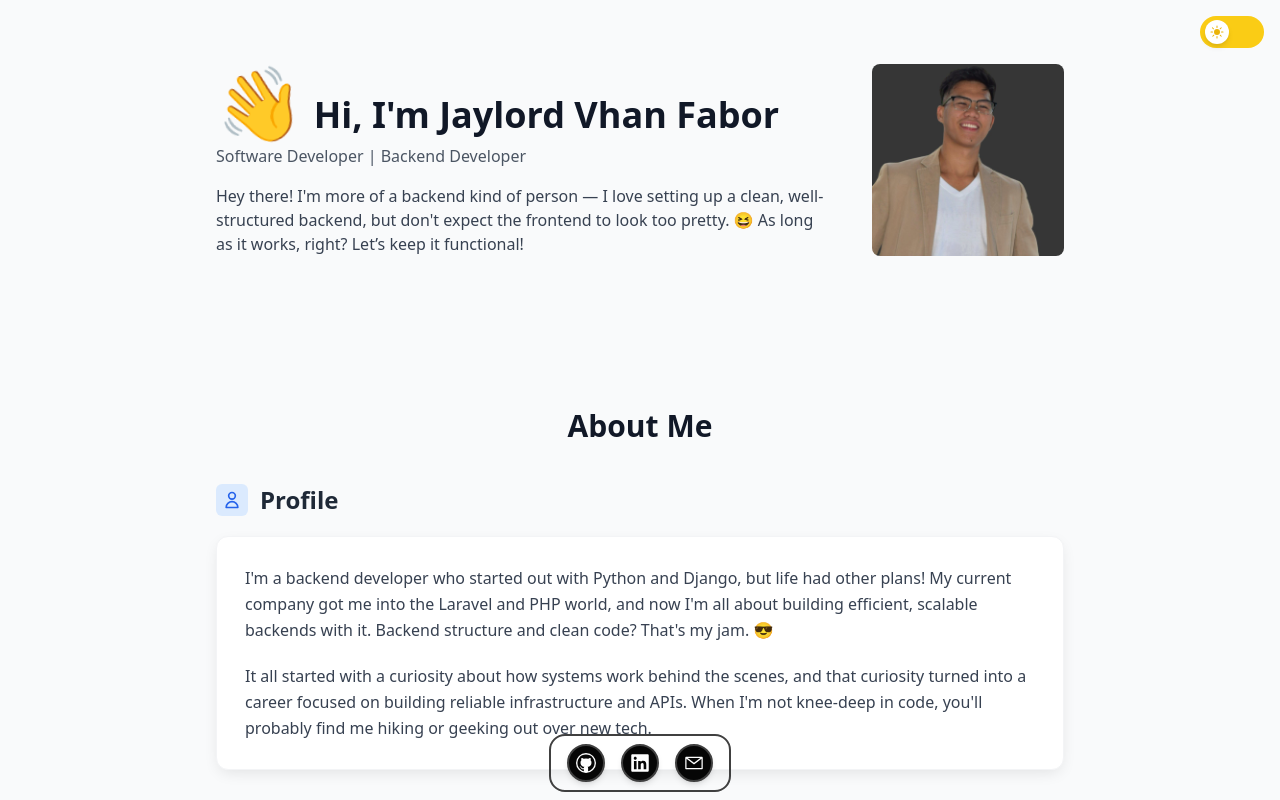
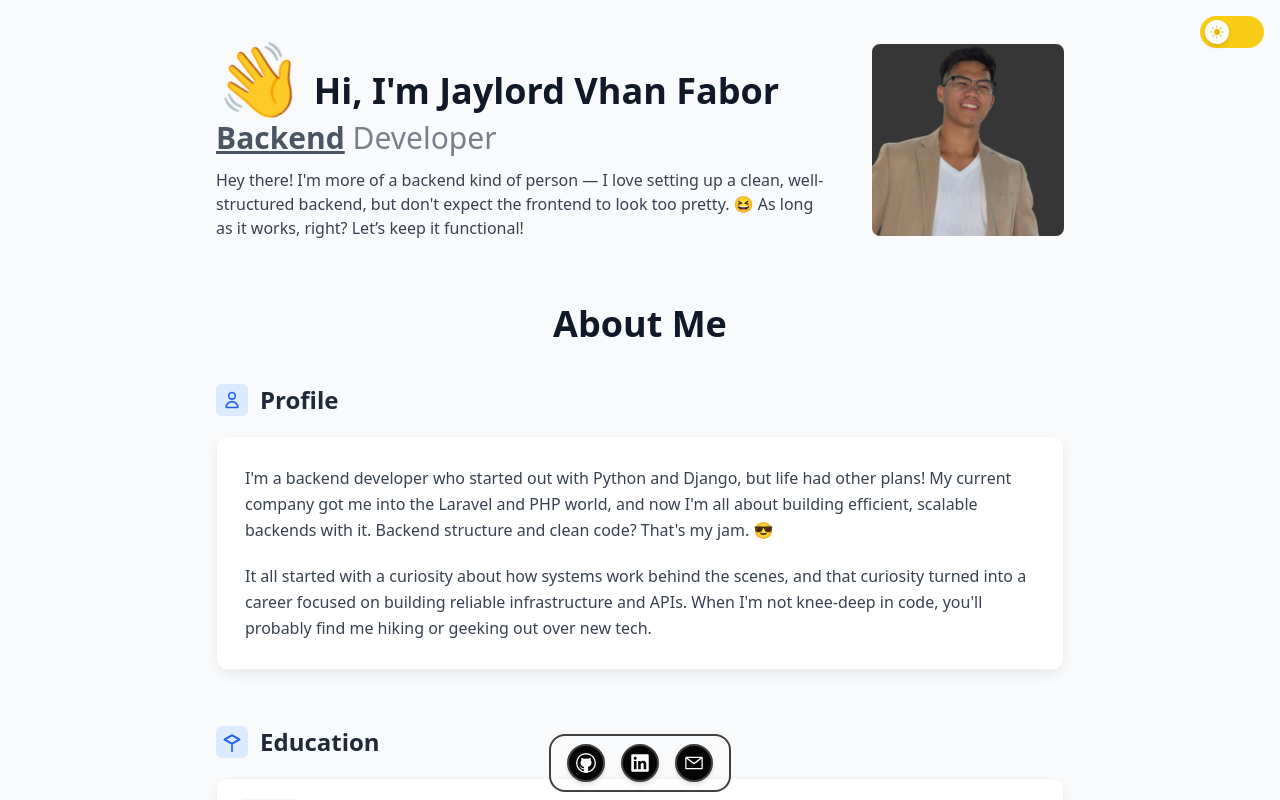
Before and after one commit to JjayFabor/jjayfabor.github.io, a React (Vite) app: page / in a window 1280 px wide. Built offline with nearby package versions, Linux system fonts and the light colour scheme.

Commit message:
[ FIX ] fix some paddings, etc.

```diff
--- a/src/components/About.jsx
+++ b/src/components/About.jsx
@@ -31,9 +31,9 @@ const About = () => {
     };
 
   return (
-      <section id="about" className="py-16 bg-gray-50 dark:bg-gray-900">
+      <section id="about" className="py-4 bg-gray-50 dark:bg-gray-900">
         <div className="p-6 max-w-4xl w-full mx-auto">
-          <h2 className="text-3xl font-bold mb-10 text-center text-gray-900 dark:text-white">About Me</h2>
+          <h2 className="text-4xl font-bold mb-10 text-center text-gray-900 dark:text-white">About Me</h2>
 
           <div className="mb-14">
             <h3 className="text-2xl font-semibold mb-5 text-gray-800 dark:text-gray-200 flex items-center">
--- a/src/components/Bio.jsx
+++ b/src/components/Bio.jsx
@@ -1,6 +1,39 @@
+import React, { useState, useEffect } from 'react';
+
+const ROLES_LIST = ["Software", "Backend"];
+
 const Bio = () => {
+  const [currentRoleIndex, setCurrentRoleIndex] = useState(0);
+  const [displayedText, setDisplayedText] = useState('');
+  const [isDeleting, setIsDeleting] = useState(false);
+  const [typingSpeed, setTypingSpeed] = useState(150);
+  const pauseDuration = 2000;
+
+  useEffect(() => {
+    const handleTyping = () => {
+      const currentRole = ROLES_LIST[currentRoleIndex];
+      if (isDeleting) {
+        setDisplayedText(currentRole.substring(0, displayedText.length - 1));
+        setTypingSpeed(75);
+      } else {
+        setDisplayedText(currentRole.substring(0, displayedText.length + 1));
+        setTypingSpeed(150);
+      }
+
+      if (!isDeleting && displayedText === currentRole) {
+        setTimeout(() => setIsDeleting(true), pauseDuration);
+      } else if (isDeleting && displayedText === '') {
+        setIsDeleting(false);
+        setCurrentRoleIndex((prevIndex) => (prevIndex + 1) % ROLES_LIST.length);
+      }
+    };
+
+    const timer = setTimeout(handleTyping, typingSpeed);
+    return () => clearTimeout(timer);
+  }, [displayedText, isDeleting, currentRoleIndex, typingSpeed, pauseDuration]);
+
   return (
-    <section id="bio" className="py-10 flex items-center justify-center bg-gray-50 dark:bg-gray-900">
+    <section id="bio" className="py-4 pb-0 flex items-center justify-center bg-gray-50 dark:bg-gray-900">
       <div className="p-6 max-w-4xl w-full mx-auto shadow-none bg-transparent">
         <div className="flex flex-col md:flex-row items-center gap-8">
           <div className="flex-1 text-left md:pr-4">
@@ -8,8 +41,9 @@ const Bio = () => {
               <span className="wave-emoji inline-block mr-2 text-7xl">👋</span>
               Hi, I'm Jaylord Vhan Fabor
             </h1>
-            <p className="text-gray-600 dark:text-gray-400 mt-2 mb-4">
-              Software Developer | Backend Developer
+            <p className="text-gray-600 dark:text-gray-400 mt-2 mb-4 h-8 text-3xl">
+              <span className="underline font-extrabold">{displayedText}</span>
+              <span className="animate-pulse"> Developer</span>
             </p>
             <p className="text-gray-700 dark:text-gray-300">
                 Hey there! I'm more of a backend kind of person — I love setting up a clean, well-structured backend,
--- a/src/components/Contact.jsx
+++ b/src/components/Contact.jsx
@@ -49,9 +49,9 @@ const Contact = () => {
   };
 
   return (
-    <section id="contact" className="py-24 relative  bg-gray-50 dark:bg-gray-900">
+    <section id="contact" className="pt-4 pb-16 relative  bg-gray-50 dark:bg-gray-900">
       <div className="max-w-4xl mx-auto px-6">
-        <h2 className="text-3xl font-bold mb-10 text-center text-gray-900 dark:text-white">Get In Touch</h2>
+        <h2 className="text-4xl font-bold mb-10 text-center text-gray-900 dark:text-white">Get In Touch</h2>
         <p className="text-gray-600 dark:text-gray-100 text-center mb-12">
           Have a question or want to work together? Fill out the form below and I'll get back to you as soon as possible.
         </p>
--- a/src/components/Experience.jsx
+++ b/src/components/Experience.jsx
@@ -23,9 +23,9 @@ const Experience = () => {
   };
 
   return (
-    <section id="experience" className="py-16 bg-gray-50 dark:bg-gray-900">
+    <section id="experience" className="py-4 bg-gray-50 dark:bg-gray-900">
       <div className="p-6 max-w-4xl w-full mx-auto">
-        <h2 className="text-3xl font-bold mb-10 text-center text-gray-900 dark:text-white">Experience</h2>
+        <h2 className="text-4xl font-bold mb-10 text-center text-gray-900 dark:text-white">Experience</h2>
 
         <div className="space-y-6">
           {experiences.map((exp, index) => (
--- a/src/components/Projects.jsx
+++ b/src/components/Projects.jsx
@@ -51,7 +51,7 @@ const Projects = () => {
       description: "An educational platform for personalized learning.",
       image: "projects/bridgeAI.png",
       techStack: ["Python", "GeminiAPI", "Flutter", "Dart", "Flask"],
-      status: "ongoing",
+      status: "completed",
       category: "Mobile Application",
       link: "https://github.com/JjayFabor/bridgeAI"
     },
@@ -117,9 +117,9 @@ const Projects = () => {
   }, []);
 
   return (
-    <section id="projects" className="py-20 bg-gray-50 dark:bg-gray-900">
+    <section id="projects" className="py-4 bg-gray-50 dark:bg-gray-900">
       <div className="max-w-6xl mx-auto px-4">
-        <h2 className="text-3xl font-bold mb-10 text-center text-gray-900 dark:text-white">Projects</h2>
+        <h2 className="text-4xl font-bold mb-10 text-center text-gray-900 dark:text-white">Projects</h2>
 
         <div className="flex justify-center gap-2 mb-10 flex-wrap">
           {categories.map((category) => (
--- a/src/components/TechStack.jsx
+++ b/src/components/TechStack.jsx
@@ -168,8 +168,8 @@ const TechStack = () => {
   }, []);
 
   return (
-    <section className="py-10 bg-gray-50 dark:bg-gray-900">
-      <h2 className="text-center text-2xl font-bold mb-8 text-gray-800 dark:text-gray-100">
+    <section className="py-4 bg-gray-50 dark:bg-gray-900">
+      <h2 className="text-center text-4xl font-bold mb-8 text-gray-800 dark:text-gray-100">
         My Tech Stack
       </h2>
 
```
